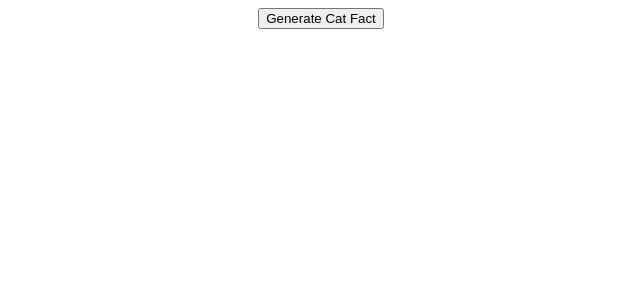
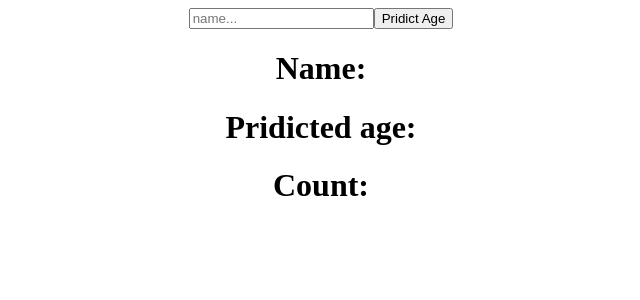
Before and after one commit to da-nn-yy/myReactJournyStart, a React (Create React App) app: page / in a window 1280 px wide. Shown: the top 300 px of the page, without its empty margins (319-959 px from the left). Built offline with nearby package versions, Linux system fonts and the light colour scheme; no server answers.

Commit message:
added: new Fetchingg.js file

```diff
--- a/src/App.js
+++ b/src/App.js
@@ -1,12 +1,12 @@
 import './App.css';
-import Fetching from './Fetching';
+import Fetchingg from './Fetchingg';
 import React from 'react';
 
 
 function App() {
 
   return <div className='App'>
-     <Fetching/>
+     <Fetchingg/>
   </div>
 }
 
--- /dev/null
+++ b/src/Fetchingg.js
@@ -0,0 +1,25 @@
+import Axios  from "axios";
+import { useEffect,useState } from "react";
+
+const Fetchingg = () => {
+
+  const [name,setName] = useState("")
+  const [predictedAge,setPredictedAge] = useState(null)
+  const fetchData = () => {
+    Axios.get(`https://api.agify.io/?name=${name}`).then((res) => {
+      setPredictedAge(res.data)
+    })
+  }
+  return (
+    <div>
+      <input placeholder="name..." onChange={(event) => {setName(event.target.value)}}/>
+      <button onClick={fetchData}>Pridict Age</button>
+
+      <h1>Name: {predictedAge?.name}</h1>
+      <h1>Pridicted age: {predictedAge?.age}</h1>
+      <h1>Count: {predictedAge?.count}</h1>
+    </div>
+  )
+}
+
+export default Fetchingg;
```
